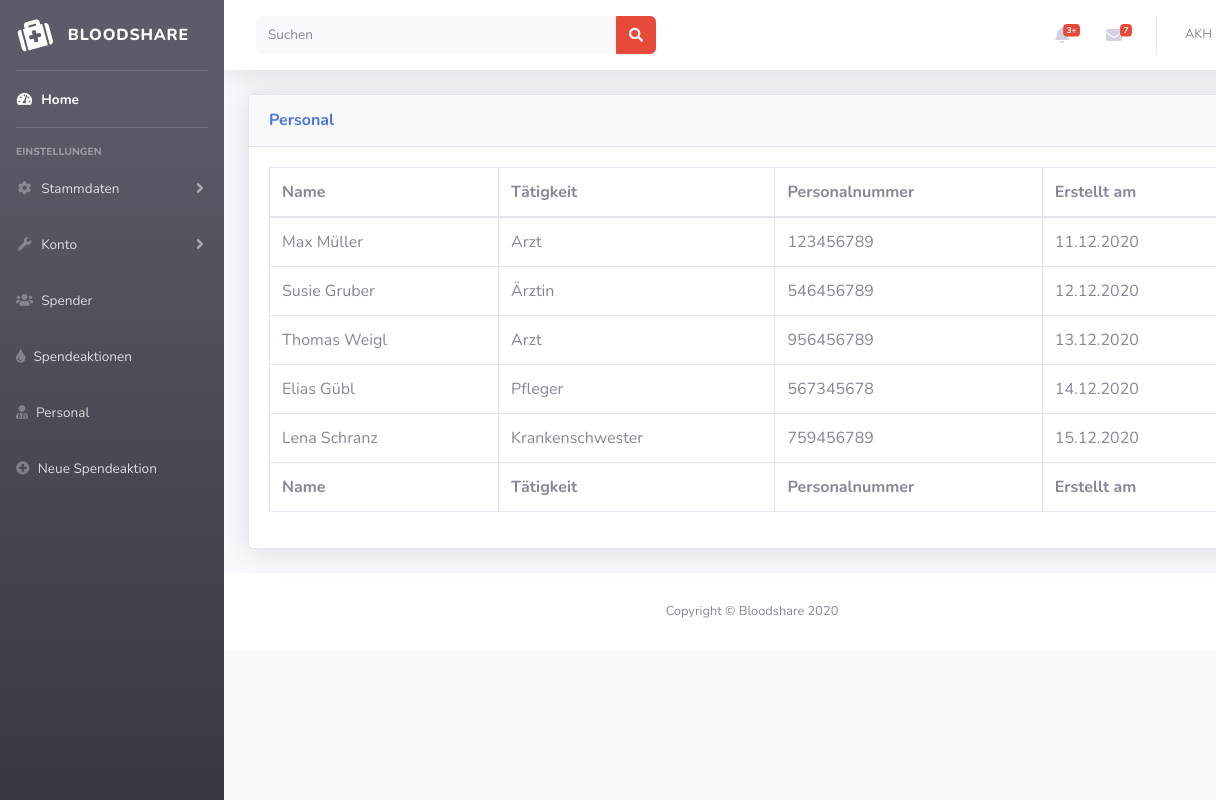
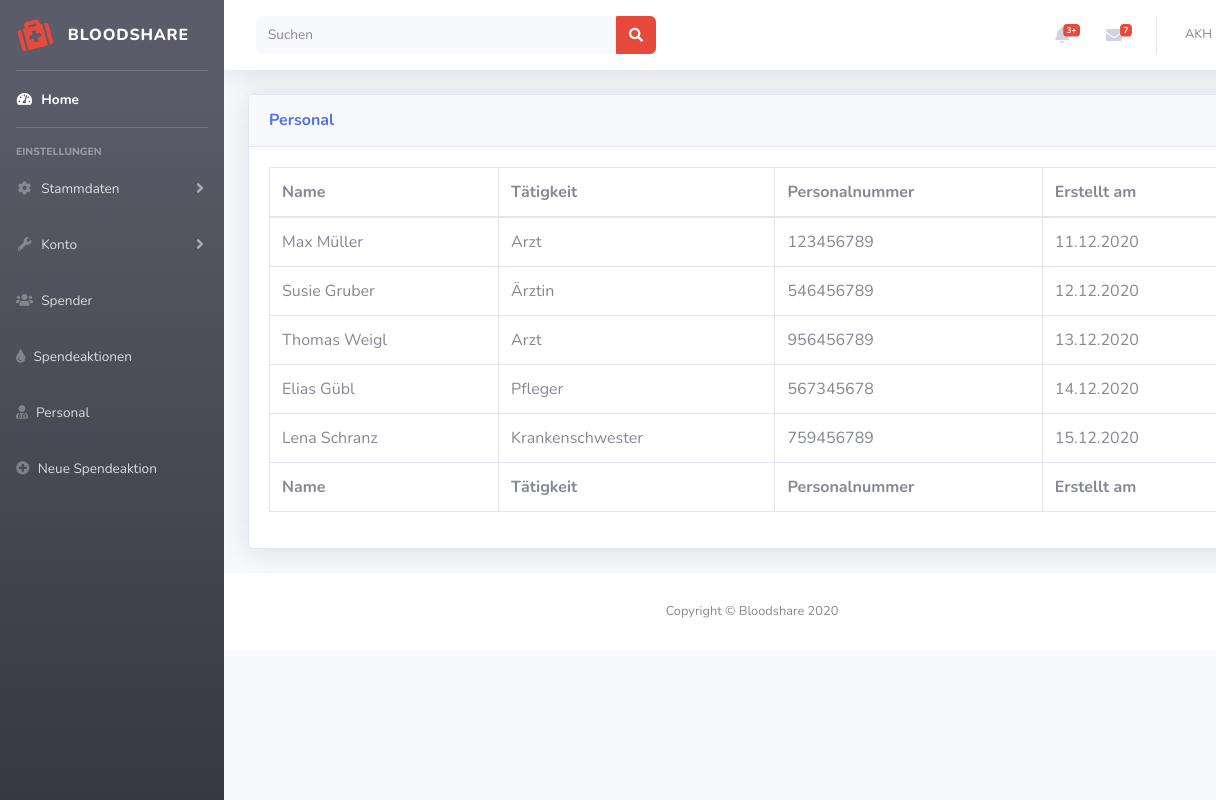
Before and after one commit to RegisStudios/RegisStudios.github.io, a plain HTML site: page staff.html in a window 1280 px wide. Shown: the full height of the page, 0-1216 px from the left. Drawn offline with nearby package versions, Linux system fonts and the light colour scheme.

Commit message:
changed icon color

```diff
--- a/staff.html
+++ b/staff.html
@@ -33,7 +33,7 @@
             <!-- Sidebar - Brand -->
             <a class="sidebar-brand d-flex align-items-center justify-content-center" href="index.html">
                 <div class="sidebar-brand-icon rotate-n-15">
-                    <i class="fas fa-medkit"></i>
+                    <i class="fas fa-medkit text-danger"></i>
                 </div>
                 <div class="sidebar-brand-text mx-3">Bloodshare</div>
             </a>
```
